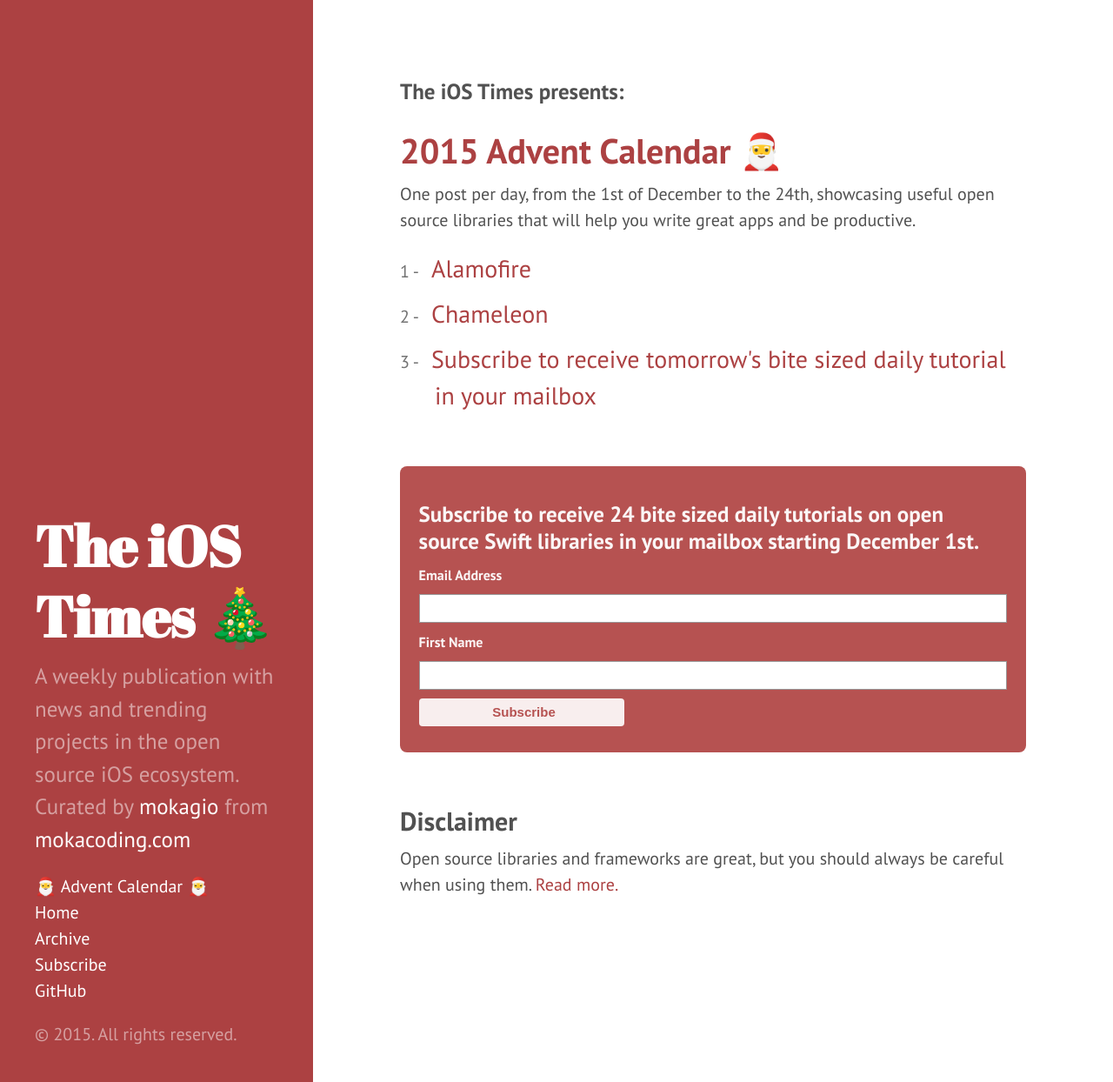
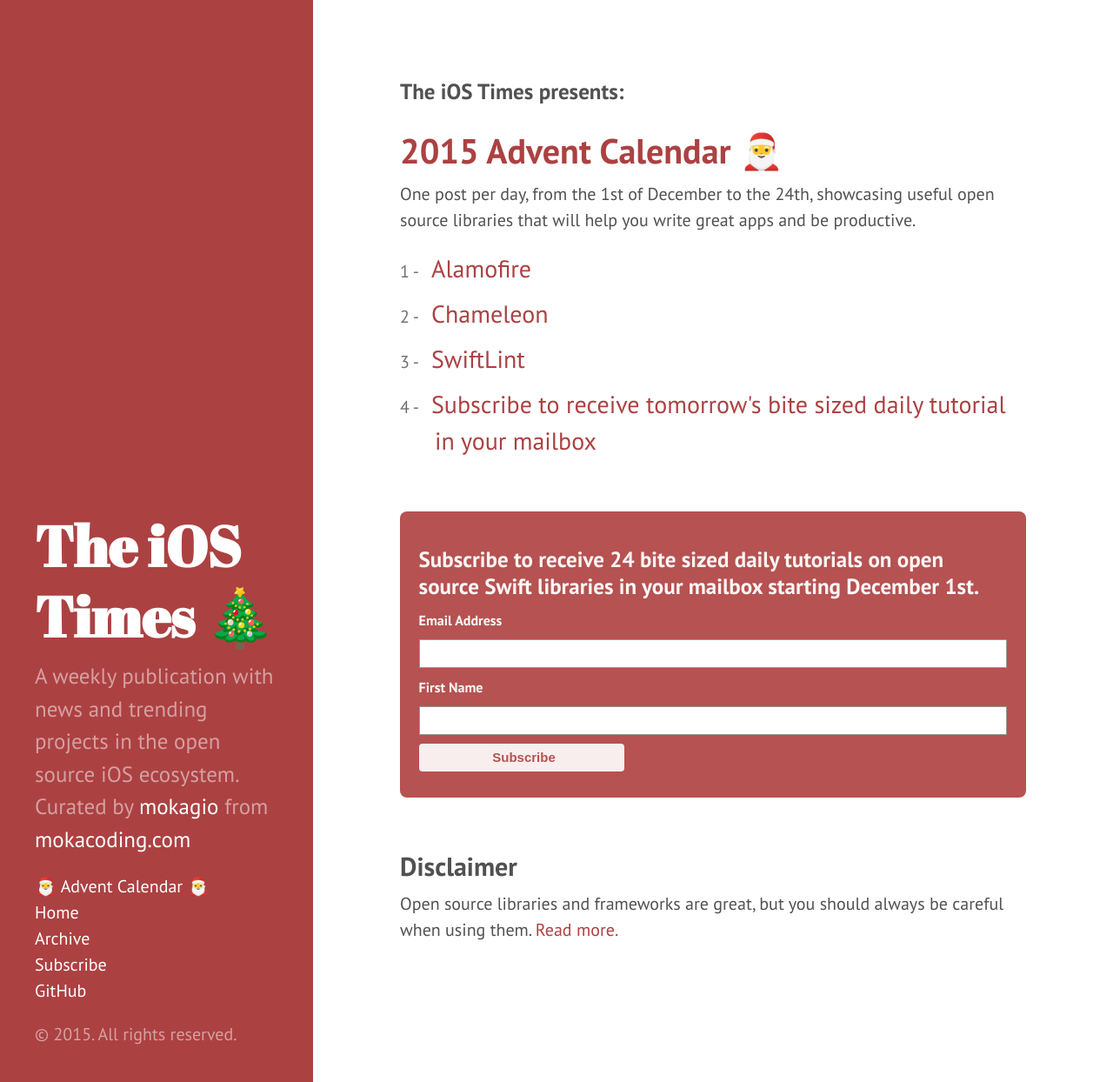
Before and after one commit to mokacoding/the-ios-times, a Jekyll site: the page built from advent-calendar.html, in a window 1280 px wide and 1244 px high. Shown: the whole window at 87% size. Built offline with Jekyll 4.4.1, drawn with Linux system fonts in a browser that asks for light colours; comment, search, counter and statistics services are not loaded.

Commit message:
🎄 Advent Calendar - Day 3 - SwiftLint

```diff
--- a/advent-calendar.html
+++ b/advent-calendar.html
@@ -12,6 +12,7 @@
 <ol class="thick-list">
   <li><a href="/advent-calendar/alamofire.html">Alamofire</a></li>
   <li><a href="/advent-calendar/chameleon.html">Chameleon</a></li>
+  <li><a href="/advent-calendar/swiftlint.html">SwiftLint</a></li>
   <li><a href="/advent-calendar-subscribe">Subscribe to receive tomorrow's bite sized daily tutorial in your mailbox</a></li>
 </ol>
 
```
